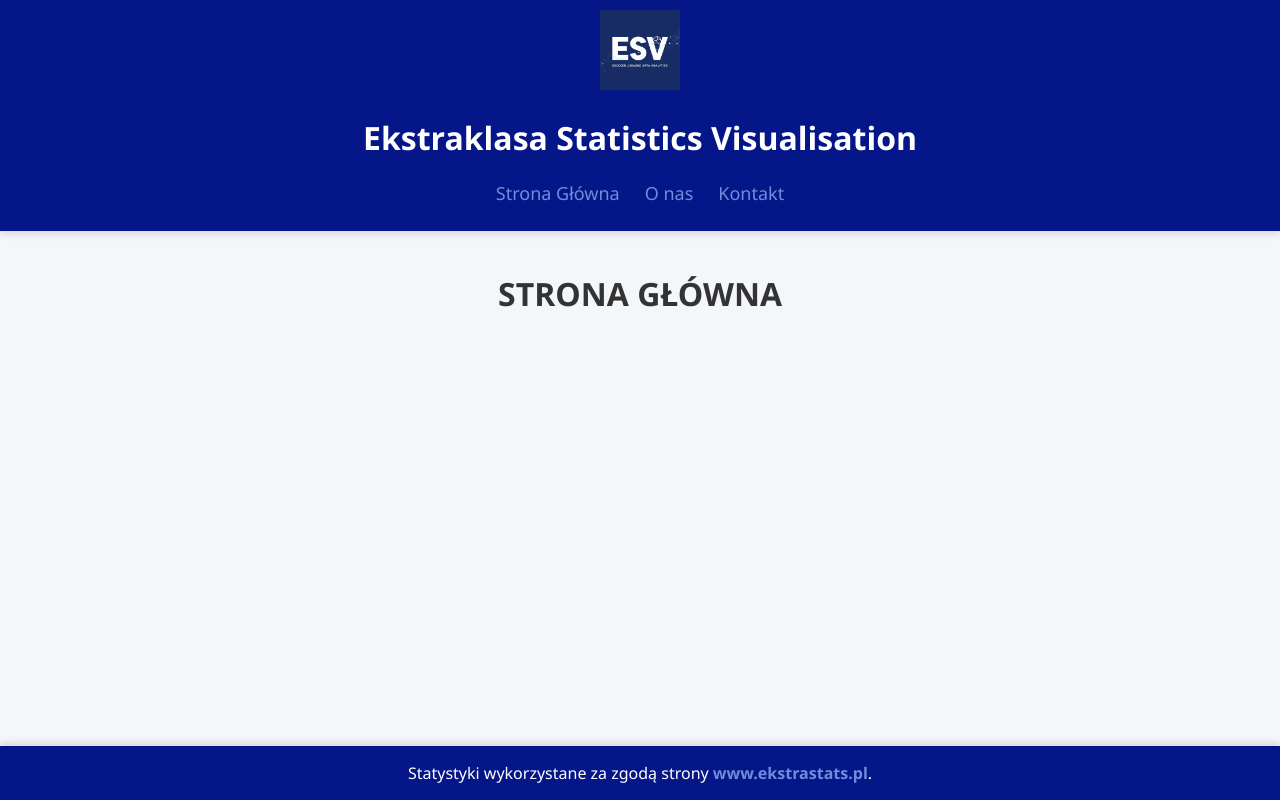
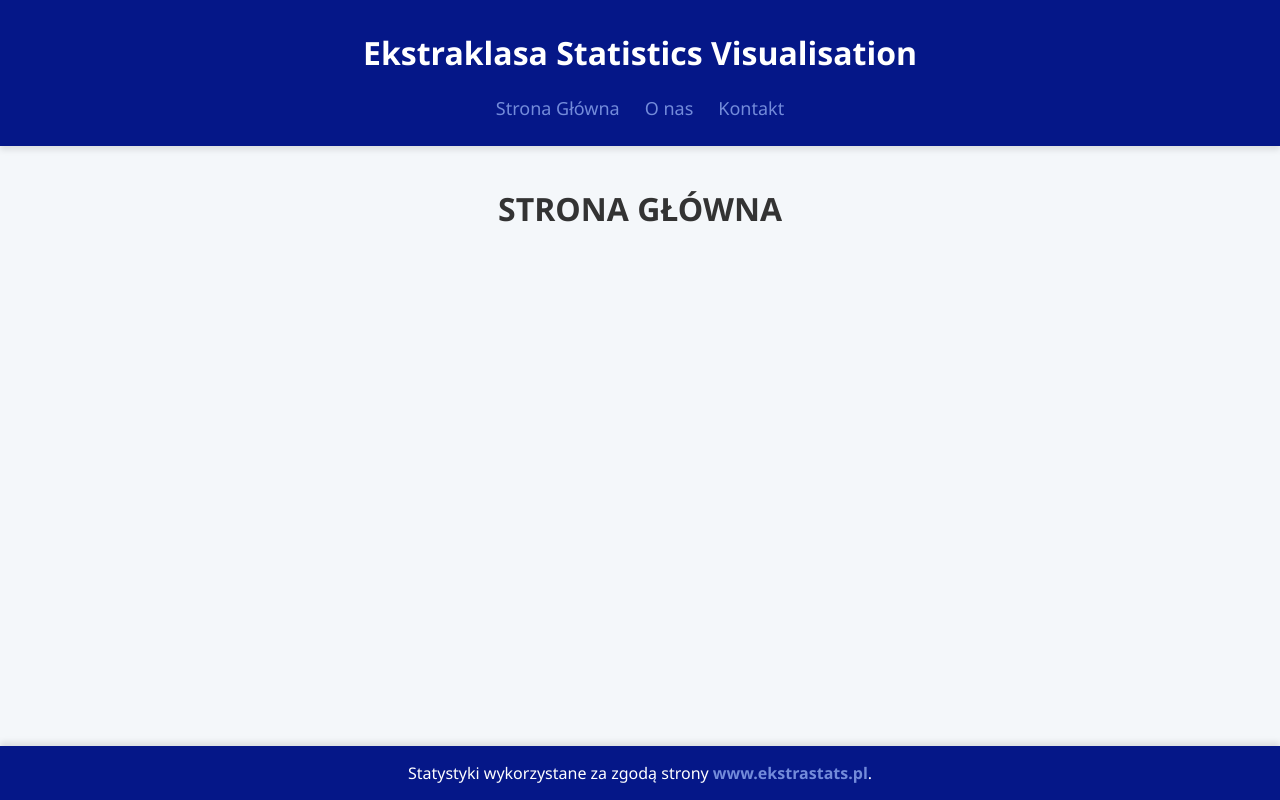
Before and after one commit to Milosz180/ekstraklasa_statisics_visualisation, a React (Create React App) app in the folder esv_app/: page / in a window 1280 px wide. Built offline with nearby package versions, Linux system fonts and the light colour scheme.

Commit message:
remove logo

```diff
--- a/esv_app/src/App.js
+++ b/esv_app/src/App.js
@@ -10,7 +10,6 @@
   return (
     <div className="container">
       <header>
-      <img src="/logo.jpeg" alt="ESV Logo" style={{ height: '80px' }} />
         <h1>Ekstraklasa Statistics Visualisation</h1>
         <nav>
           <ul>
```
Also changed, not shown: 1 other file (tests, documents, lock files or other folders).
